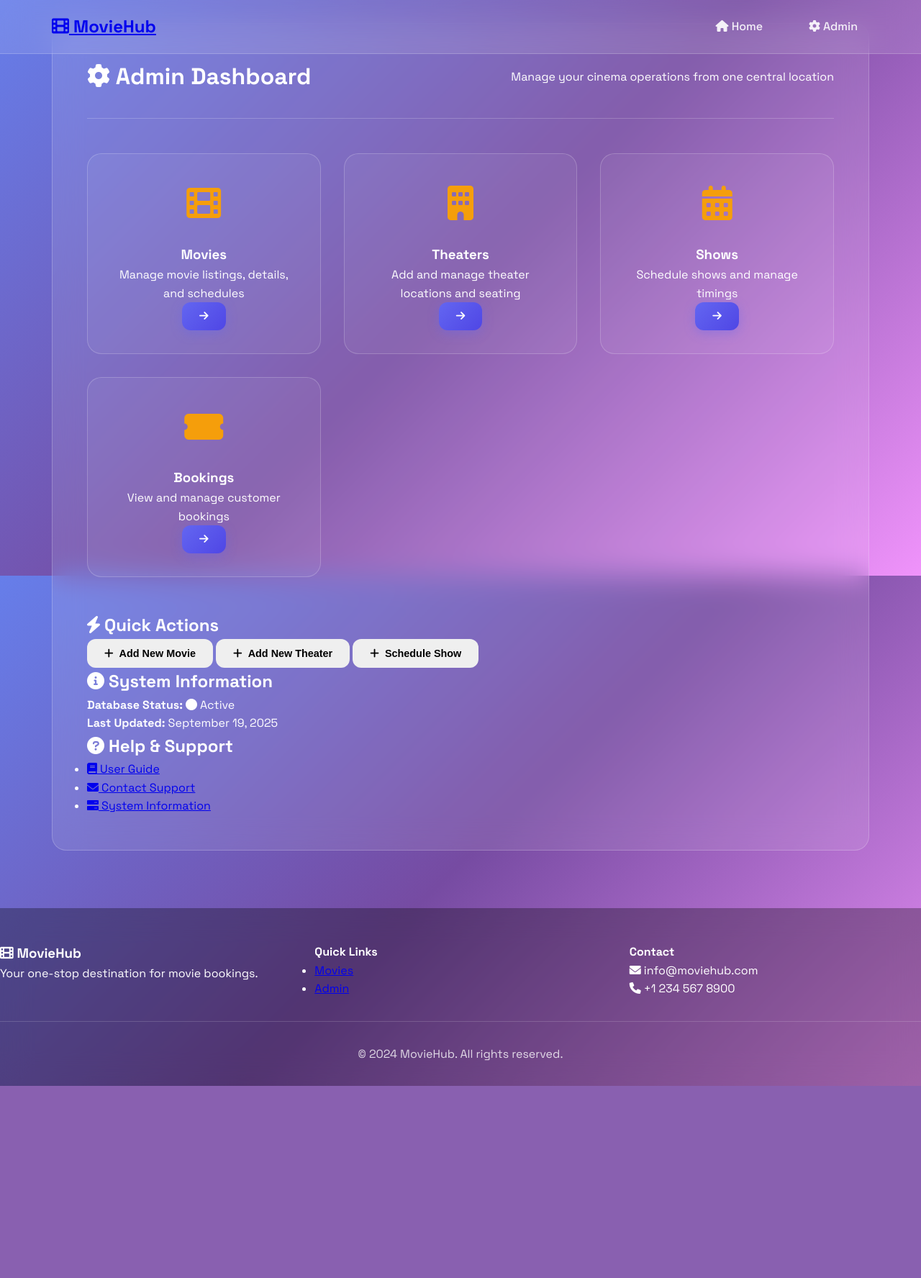
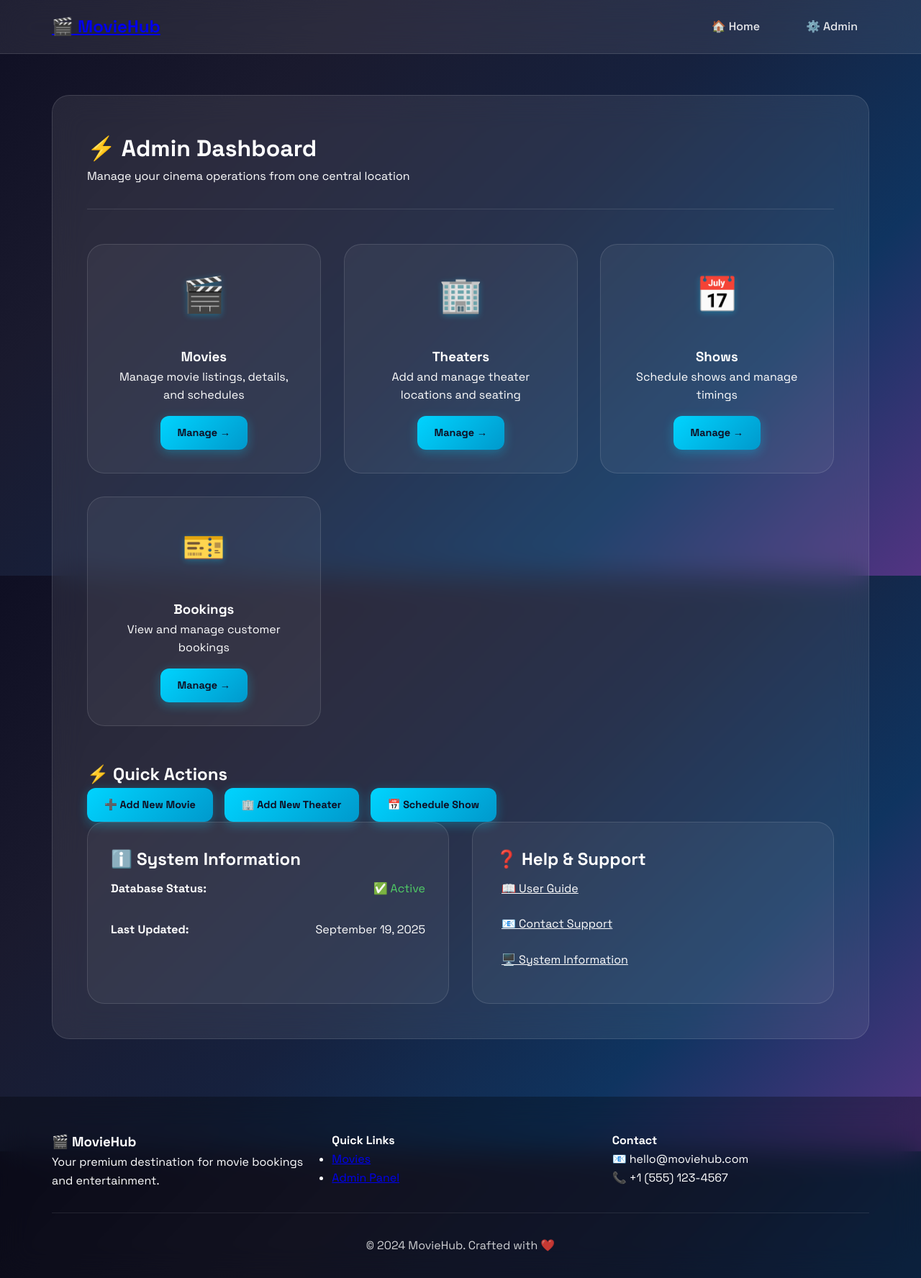
Before and after one commit to sahil-25-s/DBMS_CP, a Flask app: page /admin in a window 1280 px wide. Shown: the whole page at 72% size. Before the commit the page ends 1509 px from the top, so only its background shows below. Run offline with Flask 3, Linux system fonts and the light colour scheme.

Commit message:
Refactor UI components: update color scheme, enhance animations, and improve layout for admin dashboard and error pages

```diff
--- a/static/css/style.css
+++ b/static/css/style.css
@@ -7,25 +7,25 @@
 }
 
 :root {
-    --primary: #6366f1;
-    --primary-dark: #4f46e5;
-    --secondary: #0f172a;
-    --accent: #f59e0b;
-    --success: #10b981;
-    --danger: #ef4444;
-    --light: #f8fafc;
-    --dark: #020617;
-    --glass: rgba(255, 255, 255, 0.1);
-    --glass-border: rgba(255, 255, 255, 0.2);
-    --shadow: 0 8px 32px rgba(0, 0, 0, 0.12);
-    --shadow-lg: 0 25px 50px rgba(0, 0, 0, 0.25);
-    --radius: 20px;
+    --primary: #00d4ff;
+    --primary-dark: #0099cc;
+    --secondary: #ffffff;
+    --accent: #ff6b6b;
+    --success: #51cf66;
+    --danger: #ff6b6b;
+    --light: #f8f9fa;
+    --dark: #0f0f23;
+    --glass: rgba(255, 255, 255, 0.08);
+    --glass-border: rgba(255, 255, 255, 0.12);
+    --shadow: 0 8px 32px rgba(0, 0, 0, 0.3);
+    --shadow-lg: 0 25px 50px rgba(0, 0, 0, 0.4);
+    --radius: 24px;
     --transition: all 0.3s cubic-bezier(0.4, 0, 0.2, 1);
 }
 
 body {
     font-family: 'Space Grotesk', sans-serif;
-    background: linear-gradient(135deg, #667eea 0%, #764ba2 50%, #f093fb 100%);
+    background: linear-gradient(135deg, #0f0f23 0%, #1a1a2e 25%, #16213e 50%, #0f3460 75%, #533483 100%);
     background-attachment: fixed;
     color: var(--secondary);
     line-height: 1.6;
@@ -169,9 +169,9 @@ body {
 }
 
 .movie-card:hover {
-    transform: translateY(-10px);
-    box-shadow: var(--shadow-lg);
-    border-color: rgba(255, 255, 255, 0.3);
+    transform: translateY(-8px) scale(1.02);
+    box-shadow: 0 20px 40px rgba(0, 212, 255, 0.2);
+    border-color: var(--primary);
 }
 
 .movie-poster {
@@ -263,13 +263,15 @@ body {
 
 .btn-primary {
     background: linear-gradient(135deg, var(--primary) 0%, var(--primary-dark) 100%);
-    color: white;
-    box-shadow: 0 4px 15px rgba(99, 102, 241, 0.4);
+    color: var(--dark);
+    font-weight: 700;
+    box-shadow: 0 4px 15px rgba(0, 212, 255, 0.3);
 }
 
 .btn-primary:hover {
-    transform: translateY(-2px);
-    box-shadow: 0 8px 25px rgba(99, 102, 241, 0.6);
+    transform: translateY(-3px) scale(1.02);
+    box-shadow: 0 12px 30px rgba(0, 212, 255, 0.5);
+    color: var(--dark);
 }
 
 .btn-outline {
@@ -306,9 +308,9 @@ body {
 }
 
 .feature-icon {
-    font-size: 3rem;
-    color: var(--accent);
+    font-size: 4rem;
     margin-bottom: 1.5rem;
+    filter: drop-shadow(0 4px 8px rgba(0, 212, 255, 0.3));
 }
 
 .feature-card h3 {
@@ -359,8 +361,9 @@ body {
 
 .stat-icon {
     font-size: 3rem;
-    color: var(--accent);
+    color: var(--primary);
     margin-bottom: 1rem;
+    filter: drop-shadow(0 2px 4px rgba(0, 212, 255, 0.3));
 }
 
 /* Tables */
@@ -473,7 +476,9 @@ body {
 
 .seat.available:hover {
     background: var(--primary);
-    transform: scale(1.1);
+    color: var(--dark);
+    transform: scale(1.15);
+    box-shadow: 0 4px 15px rgba(0, 212, 255, 0.4);
 }
 
 .seat.selected {
@@ -567,9 +572,46 @@ body {
     }
 }
 
+/* Flash Messages */
+.flash-messages {
+    position: fixed;
+    top: 100px;
+    right: 2rem;
+    z-index: 1500;
+    max-width: 400px;
+}
+
+.alert {
+    background: var(--glass);
+    backdrop-filter: blur(20px);
+    border: 1px solid var(--glass-border);
+    color: white;
+    padding: 1rem;
+    border-radius: var(--radius);
+    margin-bottom: 0.5rem;
+    display: flex;
+    justify-content: space-between;
+    align-items: center;
+    box-shadow: var(--shadow);
+}
+
+.alert-close {
+    background: none;
+    border: none;
+    color: white;
+    cursor: pointer;
+    font-size: 1.2rem;
+    opacity: 0.7;
+}
+
+.alert-close:hover {
+    opacity: 1;
+}
+
 /* Utility Classes */
 .text-center { text-align: center; }
 .mb-2 { margin-bottom: 1rem; }
 .mb-4 { margin-bottom: 2rem; }
 .mt-4 { margin-top: 2rem; }
 .p-4 { padding: 2rem; }
+.main-content { padding-top: 100px; }
--- a/templates/admin/dashboard.html
+++ b/templates/admin/dashboard.html
@@ -4,101 +4,99 @@
 
 {% block content %}
 <div class="container">
-    <div class="admin-container">
+    <div class="admin-container animate-fade-in-up">
         <div class="admin-header">
-            <h1><i class="fas fa-cog"></i> Admin Dashboard</h1>
-            <p>Manage your cinema operations from one central location</p>
+            <div class="header-left">
+                <h1>⚡ Admin Dashboard</h1>
+                <p>Manage your cinema operations from one central location</p>
+            </div>
         </div>
 
         <div class="admin-stats">
-            <div class="stat-card">
+            <div class="stat-card animate-zoom-in stagger-1 hover-lift">
                 <div class="stat-icon">
-                    <i class="fas fa-film"></i>
+                    🎬
                 </div>
                 <div class="stat-content">
                     <h3>Movies</h3>
                     <p>Manage movie listings, details, and schedules</p>
                 </div>
                 <div class="stat-action">
-                    <a href="{{ url_for('admin_movies') }}" class="btn btn-primary">
-                        <i class="fas fa-arrow-right"></i>
+                    <a href="{{ url_for('admin_movies') }}" class="btn btn-primary hover-glow">
+                        Manage →
                     </a>
                 </div>
             </div>
 
-            <div class="stat-card">
+            <div class="stat-card animate-zoom-in stagger-2 hover-lift">
                 <div class="stat-icon">
-                    <i class="fas fa-building"></i>
+                    🏢
                 </div>
                 <div class="stat-content">
                     <h3>Theaters</h3>
                     <p>Add and manage theater locations and seating</p>
                 </div>
                 <div class="stat-action">
-                    <a href="{{ url_for('admin_theaters') }}" class="btn btn-primary">
-                        <i class="fas fa-arrow-right"></i>
+                    <a href="{{ url_for('admin_theaters') }}" class="btn btn-primary hover-glow">
+                        Manage →
                     </a>
                 </div>
             </div>
 
-            <div class="stat-card">
+            <div class="stat-card animate-zoom-in stagger-3 hover-lift">
                 <div class="stat-icon">
-                    <i class="fas fa-calendar-alt"></i>
+                    📅
                 </div>
                 <div class="stat-content">
                     <h3>Shows</h3>
                     <p>Schedule shows and manage timings</p>
                 </div>
                 <div class="stat-action">
-                    <a href="{{ url_for('admin_shows') }}" class="btn btn-primary">
-                        <i class="fas fa-arrow-right"></i>
+                    <a href="{{ url_for('admin_shows') }}" class="btn btn-primary hover-glow">
+                        Manage →
                     </a>
                 </div>
             </div>
 
-            <div class="stat-card">
+            <div class="stat-card animate-zoom-in stagger-4 hover-lift">
                 <div class="stat-icon">
-                    <i class="fas fa-ticket-alt"></i>
+                    🎫
                 </div>
                 <div class="stat-content">
                     <h3>Bookings</h3>
                     <p>View and manage customer bookings</p>
                 </div>
                 <div class="stat-action">
-                    <a href="{{ url_for('admin_bookings') }}" class="btn btn-primary">
-                        <i class="fas fa-arrow-right"></i>
+                    <a href="{{ url_for('admin_bookings') }}" class="btn btn-primary hover-glow">
+                        Manage →
                     </a>
                 </div>
             </div>
         </div>
 
-        <div class="quick-actions">
-            <h2><i class="fas fa-bolt"></i> Quick Actions</h2>
+        <div class="quick-actions animate-fade-in-up stagger-2">
+            <h2>⚡ Quick Actions</h2>
             <div class="action-buttons">
-                <button class="btn btn-success" onclick="showAddMovieModal()">
-                    <i class="fas fa-plus"></i>
-                    Add New Movie
-                </button>
-                <button class="btn btn-success" onclick="showAddTheaterModal()">
-                    <i class="fas fa-plus"></i>
-                    Add New Theater
-                </button>
-                <button class="btn btn-success" onclick="showAddShowModal()">
-                    <i class="fas fa-plus"></i>
-                    Schedule Show
-                </button>
+                <a href="{{ url_for('admin_movies') }}" class="btn btn-primary hover-scale">
+                    ➕ Add New Movie
+                </a>
+                <a href="{{ url_for('admin_theaters') }}" class="btn btn-primary hover-scale">
+                    🏢 Add New Theater
+                </a>
+                <a href="{{ url_for('admin_shows') }}" class="btn btn-primary hover-scale">
+                    📅 Schedule Show
+                </a>
             </div>
         </div>
 
-        <div class="dashboard-info">
+        <div class="dashboard-info animate-fade-in-up stagger-3">
             <div class="info-section">
-                <h2><i class="fas fa-info-circle"></i> System Information</h2>
+                <h2>ℹ️ System Information</h2>
                 <div class="info-grid">
                     <div class="info-item">
                         <strong>Database Status:</strong>
                         <span class="status-active">
-                            <i class="fas fa-circle"></i>
-                            Active
+                            ✅ Active
                         </span>
                     </div>
                     <div class="info-item">
@@ -109,40 +107,11 @@
             </div>
 
             <div class="info-section">
-                <h2><i class="fas fa-question-circle"></i> Help & Support</h2>
+                <h2>❓ Help & Support</h2>
                 <ul class="help-links">
-                    <li><a href="#" onclick="showHelpModal()"><i class="fas fa-book"></i> User Guide</a></li>
-                    <li><a href="mailto:admin@moviehub.com"><i class="fas fa-envelope"></i> Contact Support</a></li>
-                    <li><a href="#" onclick="showSystemInfo()"><i class="fas fa-server"></i> System Information</a></li>
-                </ul>
-            </div>
-        </div>
-    </div>
-</div>
-
-<!-- Help Modal -->
-<div id="helpModal" class="modal">
-    <div class="modal-content">
-        <div class="modal-header">
-            <h3><i class="fas fa-question-circle"></i> Help & Support</h3>
-            <span class="close" onclick="closeModal('helpModal')">&times;</span>
-        </div>
-        <div class="modal-body">
-            <div class="help-content">
-                <h4>Getting Started</h4>
-                <ul>
-                    <li><strong>Movies:</strong> Add movies with details like title, description, duration, genre, and poster images</li>
-                    <li><strong>Theaters:</strong> Set up theater locations with seating capacity</li>
-                    <li><strong>Shows:</strong> Schedule movie shows with specific dates, times, and pricing</li>
-                    <li><strong>Bookings:</strong> Monitor customer bookings and manage reservations</li>
-                </ul>
-
-                <h4>Best Practices</h4>
-                <ul>
-                    <li>Update movie information regularly</li>
-                    <li>Schedule shows in advance</li>
-                    <li>Monitor booking patterns for optimal scheduling</li>
-                    <li>Keep theater information up to date</li>
+                    <li><a href="#" class="hover-scale">📖 User Guide</a></li>
+                    <li><a href="mailto:admin@moviehub.com" class="hover-scale">📧 Contact Support</a></li>
+                    <li><a href="#" class="hover-scale">🖥️ System Information</a></li>
                 </ul>
             </div>
         </div>
@@ -151,39 +120,74 @@
 {% endblock %}
 
 {% block scripts %}
-<script>
-function showAddMovieModal() {
-    window.location.href = '{{ url_for("admin_movies") }}';
+<style>
+.stat-card {
+    display: flex;
+    flex-direction: column;
+    align-items: center;
+    text-align: center;
+    gap: 1rem;
 }
 
-function showAddTheaterModal() {
-    window.location.href = '{{ url_for("admin_theaters") }}';
+.stat-action {
+    margin-top: auto;
 }
 
-function showAddShowModal() {
-    window.location.href = '{{ url_for("admin_shows") }}';
+.action-buttons {
+    display: flex;
+    gap: 1rem;
+    flex-wrap: wrap;
 }
 
-function showHelpModal() {
-    document.getElementById('helpModal').style.display = 'block';
+.dashboard-info {
+    display: grid;
+    grid-template-columns: repeat(auto-fit, minmax(300px, 1fr));
+    gap: 2rem;
 }
 
-function showSystemInfo() {
-    alert('MovieHub Admin System v1.0\nFlask Backend with MySQL Database\nBuilt with HTML, CSS, JavaScript');
+.info-section {
+    background: rgba(255, 255, 255, 0.05);
+    padding: 2rem;
+    border-radius: var(--radius);
+    border: 1px solid var(--glass-border);
 }
 
-function closeModal(modalId) {
-    document.getElementById(modalId).style.display = 'none';
+.info-grid {
+    display: flex;
+    flex-direction: column;
+    gap: 1rem;
 }
 
-// Close modal when clicking outside
-window.onclick = function(event) {
-    const modals = document.querySelectorAll('.modal');
-    modals.forEach(modal => {
-        if (event.target === modal) {
-            modal.style.display = 'none';
-        }
-    });
+.info-item {
+    display: flex;
+    justify-content: space-between;
+    align-items: center;
+    padding: 0.5rem 0;
 }
-</script>
+
+.status-active {
+    color: var(--success);
+}
+
+.help-links {
+    list-style: none;
+    padding: 0;
+}
+
+.help-links li {
+    margin-bottom: 0.5rem;
+}
+
+.help-links a {
+    display: block;
+    color: white;
+    padding: 0.5rem;
+    border-radius: 8px;
+    transition: var(--transition);
+}
+
+.help-links a:hover {
+    background: rgba(255, 255, 255, 0.1);
+}
+</style>
 {% endblock %}
--- a/templates/base.html
+++ b/templates/base.html
@@ -3,7 +3,7 @@
 <head>
     <meta charset="UTF-8">
     <meta name="viewport" content="width=device-width, initial-scale=1.0">
-    <title>{% block title %}MovieHub - Book Your Entertainment{% endblock %}</title>
+    <title>{% block title %}MovieHub - Premium Cinema Experience{% endblock %}</title>
     <link rel="stylesheet" href="{{ url_for('static', filename='css/style.css') }}">
     <link rel="stylesheet" href="{{ url_for('static', filename='css/animations.css') }}">
     <link href="https://cdnjs.cloudflare.com/ajax/libs/font-awesome/6.0.0/css/all.min.css" rel="stylesheet">
@@ -17,19 +17,16 @@
         <div class="nav-container">
             <div class="nav-brand">
                 <a href="{{ url_for('home') }}">
-                    <i class="fas fa-film"></i>
-                    MovieHub
+                    🎬 MovieHub
                 </a>
             </div>
 
             <div class="nav-menu">
                 <a href="{{ url_for('home') }}" class="nav-link">
-                    <i class="fas fa-home"></i>
-                    Home
+                    🏠 Home
                 </a>
-                <a href="{{ url_for('admin_dashboard') }}" class="nav-link admin-link">
-                    <i class="fas fa-cog"></i>
-                    Admin
+                <a href="{{ url_for('admin_dashboard') }}" class="nav-link">
+                    ⚙️ Admin
                 </a>
             </div>
         </div>
@@ -40,7 +37,7 @@
         {% if messages %}
             <div class="flash-messages">
                 {% for category, message in messages %}
-                    <div class="alert alert-{{ category }}">
+                    <div class="alert alert-{{ category }} animate-slide-in-right">
                         <span>{{ message }}</span>
                         <button class="alert-close" onclick="this.parentElement.remove()">×</button>
                     </div>
@@ -56,29 +53,31 @@
 
     <!-- Footer -->
     <footer class="footer">
+        <div class="container">
             <div class="footer-content">
                 <div class="footer-section">
-                <h3><i class="fas fa-film"></i> MovieHub</h3>
-                <p>Your one-stop destination for movie bookings.</p>
+                    <h3>🎬 MovieHub</h3>
+                    <p>Your premium destination for movie bookings and entertainment.</p>
                 </div>
 
                 <div class="footer-section">
                     <h4>Quick Links</h4>
                     <ul>
                         <li><a href="{{ url_for('home') }}">Movies</a></li>
-                    <li><a href="{{ url_for('admin_dashboard') }}">Admin</a></li>
+                        <li><a href="{{ url_for('admin_dashboard') }}">Admin Panel</a></li>
                     </ul>
                 </div>
 
                 <div class="footer-section">
                     <h4>Contact</h4>
-                <p><i class="fas fa-envelope"></i> info@moviehub.com</p>
-                <p><i class="fas fa-phone"></i> +1 234 567 8900</p>
+                    <p>📧 hello@moviehub.com</p>
+                    <p>📞 +1 (555) 123-4567</p>
                 </div>
             </div>
 
             <div class="footer-bottom">
-            <p>&copy; 2024 MovieHub. All rights reserved.</p>
+                <p>&copy; 2024 MovieHub. Crafted with ❤️</p>
+            </div>
         </div>
     </footer>
 
```
Also changed, not shown: templates/error.html (+79 -25 lines). Lines whose indentation alone changed are shown as unchanged.
